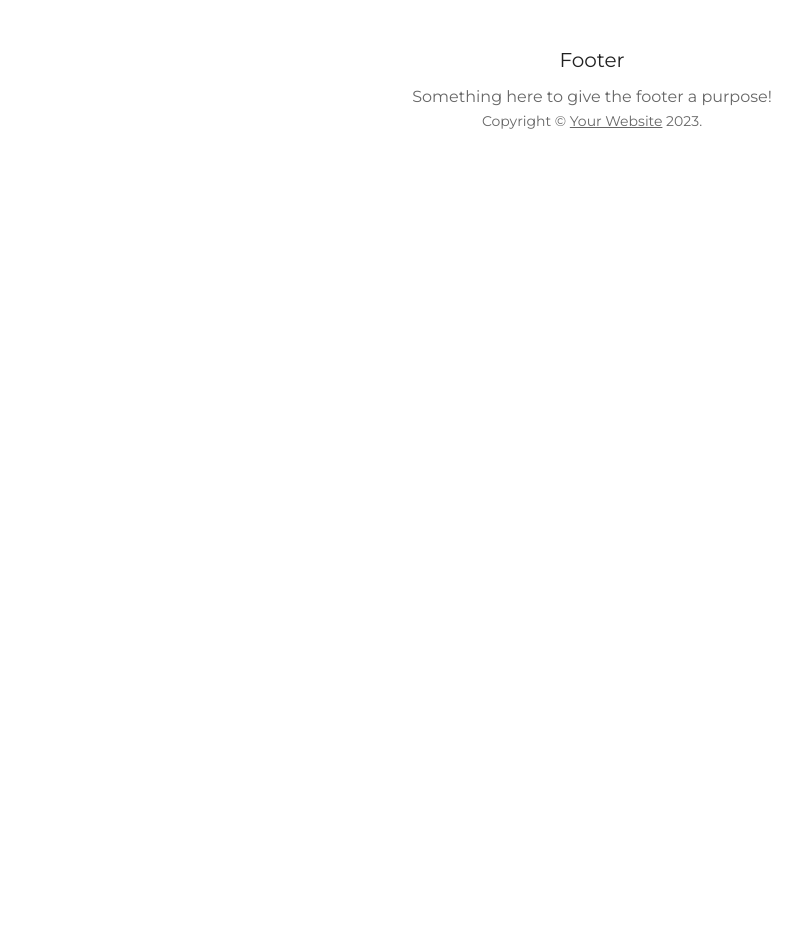
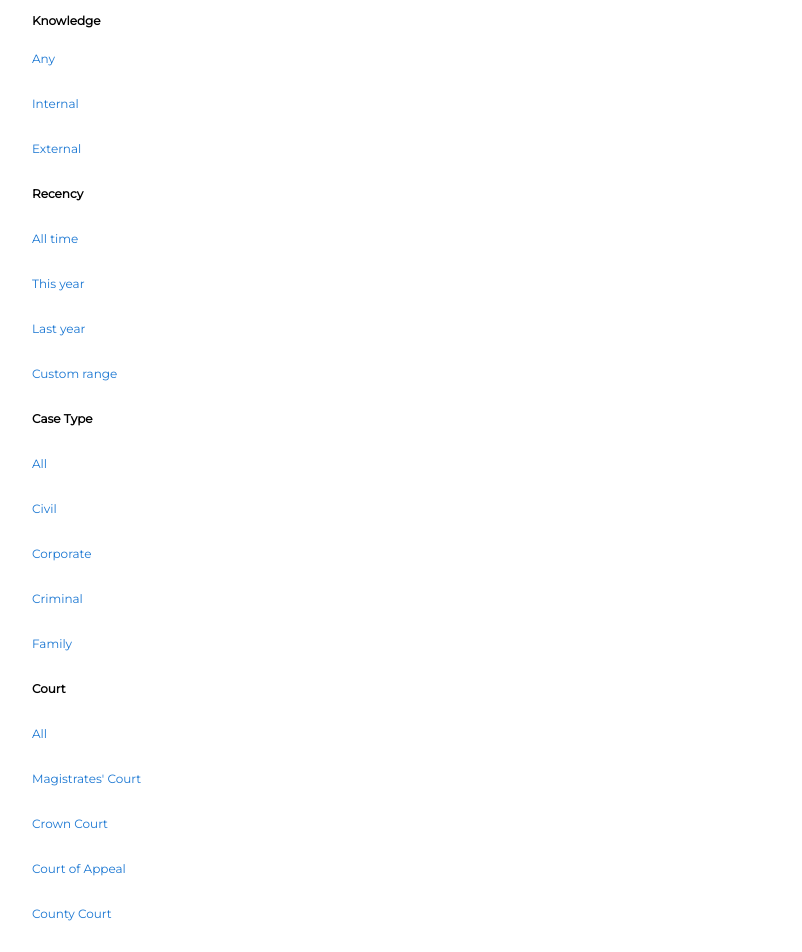
Before and after one commit to TimJones159/LegalTechBigHack, a React (Create React App) app: page /search in a window 1280 px wide. Shown: the part 140-1092 px from the top of the page, without its empty margins (48-850 px from the left). Before the commit the page ends 800 px from the top, so only its background shows below. Built offline with nearby package versions, Linux system fonts and the light colour scheme.

Commit message:
Basic list added

```diff
--- a/src/components/FiltersList.js
+++ b/src/components/FiltersList.js
@@ -1,6 +1,244 @@
+import { List, ListItem, ListItemText, Typography } from "@mui/material";
+import "../index.css";
 
 export const FiltersList = () => {
-    return <div>Filters</div>;
-}
+	return (
+		<div>
+			Filters
+			<List>
+				{/* add filter options here */}
+				<ListItem style={{ padding: "4px 16px", height: "32px" }}>
+					<ListItemText
+						primary={
+							<Typography
+								variant="subtitle1"
+								style={{ color: "black", fontWeight: "bold", fontSize: "12px" }}
+							>
+								Knowledge
+							</Typography>
+						}
+					/>
+				</ListItem>
+				<ListItem button>
+					<ListItemText
+						primary={
+							<Typography variant="subtitle1" style={{ color: "#1976d2", fontSize: "12px" }}>
+								Any
+							</Typography>
+						}
+					/>
+				</ListItem>
+				<ListItem button>
+					<ListItemText
+						primary={
+							<Typography variant="subtitle1" style={{ color: "#1976d2", fontSize: "12px" }}>
+								Internal
+							</Typography>
+						}
+					/>
+				</ListItem>
+				<ListItem button>
+					<ListItemText
+						primary={
+							<Typography variant="subtitle1" style={{ color: "#1976d2", fontSize: "12px" }}>
+								External
+							</Typography>
+						}
+					/>
+				</ListItem>
+				<ListItem>
+					<ListItemText
+						primary={
+							<Typography
+								variant="subtitle1"
+								style={{ color: "black", fontWeight: "bold", fontSize: "12px" }}
+							>
+								Recency
+							</Typography>
+						}
+					/>
+				</ListItem>
+				<ListItem button>
+					<ListItemText
+						primary={
+							<Typography variant="subtitle1" style={{ color: "#1976d2", fontSize: "12px" }}>
+								All time
+							</Typography>
+						}
+					/>
+				</ListItem>
+				<ListItem button>
+					<ListItemText
+						primary={
+							<Typography variant="subtitle1" style={{ color: "#1976d2", fontSize: "12px" }}>
+								This year
+							</Typography>
+						}
+					/>
+				</ListItem>
+				<ListItem button>
+					<ListItemText
+						primary={
+							<Typography variant="subtitle1" style={{ color: "#1976d2", fontSize: "12px" }}>
+								Last year
+							</Typography>
+						}
+					/>
+				</ListItem>
+				<ListItem button>
+					<ListItemText
+						primary={
+							<Typography variant="subtitle1" style={{ color: "#1976d2", fontSize: "12px" }}>
+								Custom range
+							</Typography>
+						}
+					/>
+				</ListItem>
+				<ListItem>
+					<ListItemText
+						primary={
+							<Typography
+								variant="subtitle1"
+								style={{ color: "black", fontWeight: "bold", fontSize: "12px" }}
+							>
+								Case Type
+							</Typography>
+						}
+					/>
+				</ListItem>
+				<ListItem button>
+					<ListItemText
+						primary={
+							<Typography variant="subtitle1" style={{ color: "#1976d2", fontSize: "12px" }}>
+								All
+							</Typography>
+						}
+					/>
+				</ListItem>
+				<ListItem button>
+					<ListItemText
+						primary={
+							<Typography variant="subtitle1" style={{ color: "#1976d2", fontSize: "12px" }}>
+								Civil
+							</Typography>
+						}
+					/>
+				</ListItem>
+				<ListItem button>
+					<ListItemText
+						primary={
+							<Typography variant="subtitle1" style={{ color: "#1976d2", fontSize: "12px" }}>
+								Corporate
+							</Typography>
+						}
+					/>
+				</ListItem>
+				<ListItem button>
+					<ListItemText
+						primary={
+							<Typography variant="subtitle1" style={{ color: "#1976d2", fontSize: "12px" }}>
+								Criminal
+							</Typography>
+						}
+					/>
+				</ListItem>
+				<ListItem button>
+					<ListItemText
+						primary={
+							<Typography variant="subtitle1" style={{ color: "#1976d2", fontSize: "12px" }}>
+								Family
+							</Typography>
+						}
+					/>
+				</ListItem>
+
+				<ListItem>
+					<ListItemText
+						primary={
+							<Typography
+								variant="subtitle1"
+								style={{ color: "black", fontWeight: "bold", fontSize: "12px" }}
+							>
+								Court
+							</Typography>
+						}
+					/>
+				</ListItem>
+				<ListItem button>
+					<ListItemText
+						primary={
+							<Typography variant="subtitle1" style={{ color: "#1976d2", fontSize: "12px" }}>
+								All
+							</Typography>
+						}
+					/>
+				</ListItem>
+				<ListItem button>
+					<ListItemText
+						primary={
+							<Typography variant="subtitle1" style={{ color: "#1976d2", fontSize: "12px" }}>
+								Magistrates' Court
+							</Typography>
+						}
+					/>
+				</ListItem>
+				<ListItem button>
+					<ListItemText
+						primary={
+							<Typography variant="subtitle1" style={{ color: "#1976d2", fontSize: "12px" }}>
+								Crown Court
+							</Typography>
+						}
+					/>
+				</ListItem>
+				<ListItem button>
+					<ListItemText
+						primary={
+							<Typography variant="subtitle1" style={{ color: "#1976d2", fontSize: "12px" }}>
+								Court of Appeal
+							</Typography>
+						}
+					/>
+				</ListItem>
+				<ListItem button>
+					<ListItemText
+						primary={
+							<Typography variant="subtitle1" style={{ color: "#1976d2", fontSize: "12px" }}>
+								County Court
+							</Typography>
+						}
+					/>
+				</ListItem>
+				<ListItem button>
+					<ListItemText
+						primary={
+							<Typography variant="subtitle1" style={{ color: "#1976d2", fontSize: "12px" }}>
+								High Court
+							</Typography>
+						}
+					/>
+				</ListItem>
+				<ListItem button>
+					<ListItemText
+						primary={
+							<Typography variant="subtitle1" style={{ color: "#1976d2", fontSize: "12px" }}>
+								Court of Appeal
+							</Typography>
+						}
+					/>
+				</ListItem>
+				<ListItem button>
+					<ListItemText
+						primary={
+							<Typography variant="subtitle1" style={{ color: "#1976d2", fontSize: "12px" }}>
+								UK Supreme Court
+							</Typography>
+						}
+					/>
+				</ListItem>
+			</List>
+		</div>
+	);
+};
 
 export default FiltersList;
```
